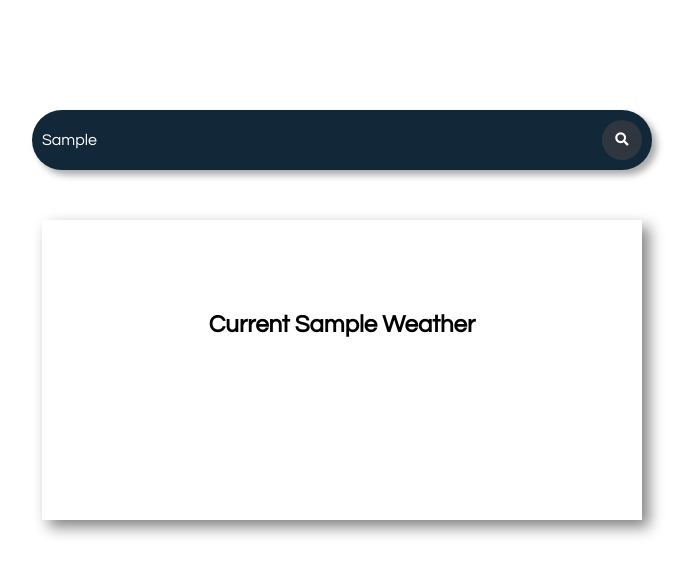
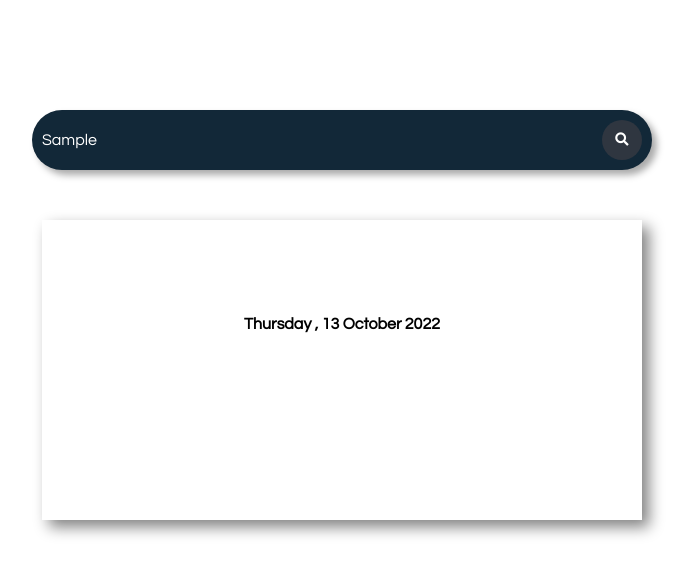
Before and after one commit to samikshk10/weatherappjs, a plain HTML site: page index.html in a window 1280 px wide. Both pictures are taken after typing "Sample" into the empty fields and a click on the button "searchbtn". Shown: the whole page, without its empty margins (298-989 px from the left). Drawn offline with Linux system fonts and the light colour scheme; no server answers.

Commit message:
coutnry add

```diff
--- a/index.html
+++ b/index.html
@@ -22,6 +22,7 @@
             <div class="weathername">
                 <div class="weathertitle">
                 <h2 id="weathertitle"></h2>
+                <h4 id="weatherdate"></h4>
             </div>
                 <div id="weatherdesc">
 
--- a/script.js
+++ b/script.js
@@ -12,9 +12,23 @@ async function getWeatherByLocation(cityname){
              origin: "cros" });
          const responsedata = await response.json();
 
+         console.log(responsedata);
+
            addweather(responsedata);
 
+
      }
+
+     function datecreate(d){
+            let months=["January","February","March","April","May","June","July","August","September","October","November","December"];
+            let days=["Sunday","Monday","Tuesday","Wednesday","Thursday","Friday","Saturday"];
+            let day=days[d.getDay()];
+            let date=d.getDate();
+            let month=months[d.getMonth()];
+            let year = d.getFullYear();
+            return  `${day} , ${date} ${month} ${year}`;
+
+            }
 
       function addweather(data){
           const temperature = KelvintoCelsiusConvert(data.main.temp);
@@ -24,9 +38,10 @@ async function getWeatherByLocation(cityname){
 
           weather.innerHTML = `
           <h1>
-          <img src="https://openweathermap.org/img/wn/${data.weather[0].icon}@2x.png" /> ${temperature}°C  <img src="https://openweathermap.org/img/wn/${data.weather[0].icon}@2x.png" /></h1>
+          <img src="https://openweathermap.org/img/wn/${data.weather[0].icon}@2x.png" /><span>  ${temperature}°C  </span><img src="https://openweathermap.org/img/wn/${data.weather[0].icon}@2x.png" /></h1>
 
           <h3><span>${data.weather[0].main}<span></h3>  `;
+            document.getElementById('weathertitle').innerHTML=`${data.name},${data.sys.country}`;
 
 
           main.innerHTML= "";
@@ -47,7 +62,8 @@ async function getWeatherByLocation(cityname){
 
         var city1 = search.value;
         const city=city1.toLowerCase();
-        document.getElementById('weathertitle').innerHTML="Current "+city+" Weather";
+        let now=new Date();
+        document.getElementById('weatherdate').innerText=datecreate(now);
 
         if(city){
             getWeatherByLocation(city)
--- a/style.css
+++ b/style.css
@@ -10,6 +10,17 @@ h3 span{
     text-align: center;
 }
 
+h1 span{
+    font-size: 70px;
+    font-weight: 900;
+    text-shadow: 1px 3px rgba(0,0,0,0.6);
+}
+
+
+h1 img{
+    height: 120px;
+    width: 120px;
+}
 .searchbox {
     position: absolute;
     left: 50%;
@@ -77,10 +88,21 @@ h3 span{
         align-items: center;
         justify-content: space-evenly;
         flex-direction: column;
+        line-height: 1.5;
     }
+
+    #weatherdate{
+        text-align: center;
+    }
+
+
+
+
+
 
     .weathertitle{
         text-transform: capitalize;
+        text-align: center;
     }
 
 
```
